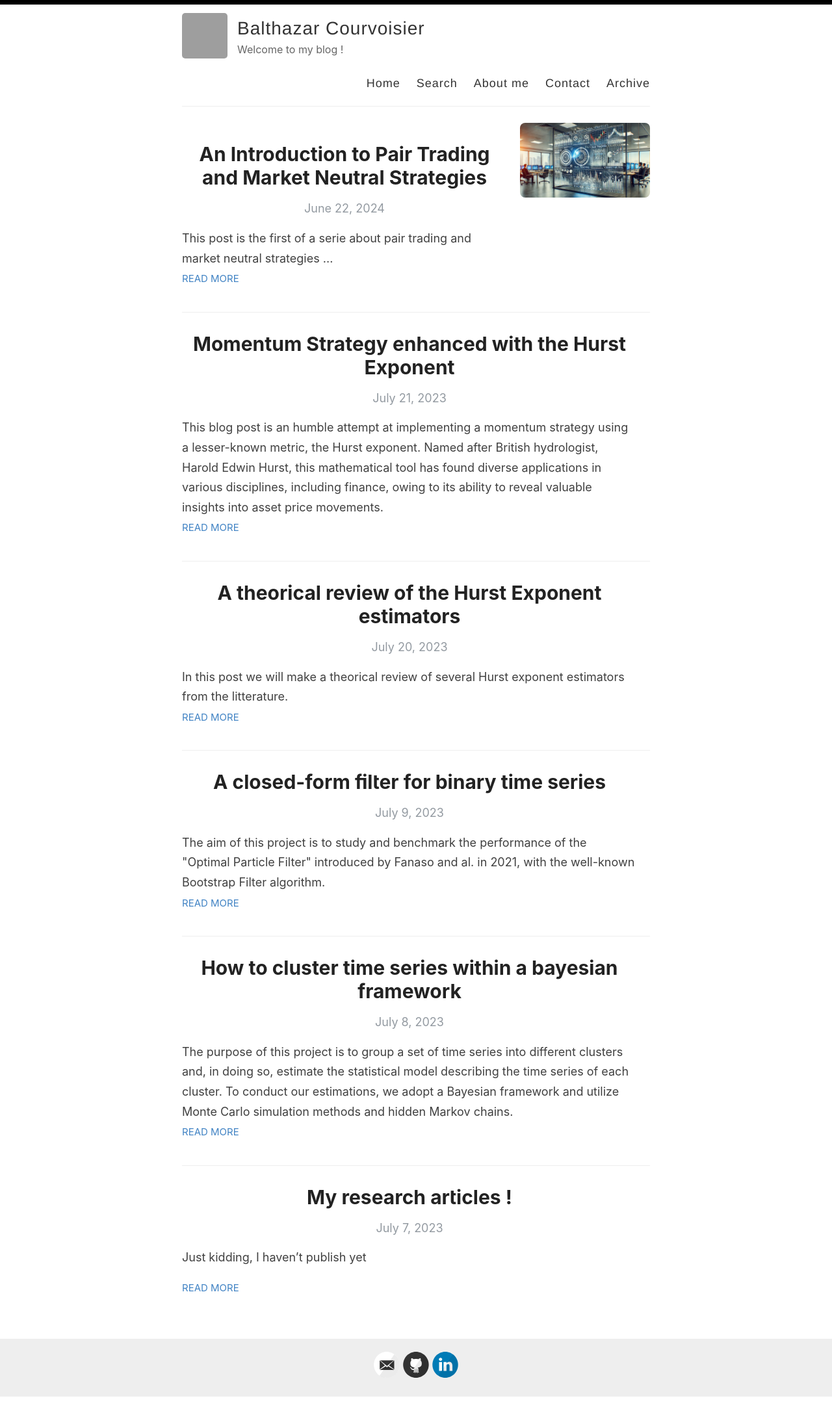
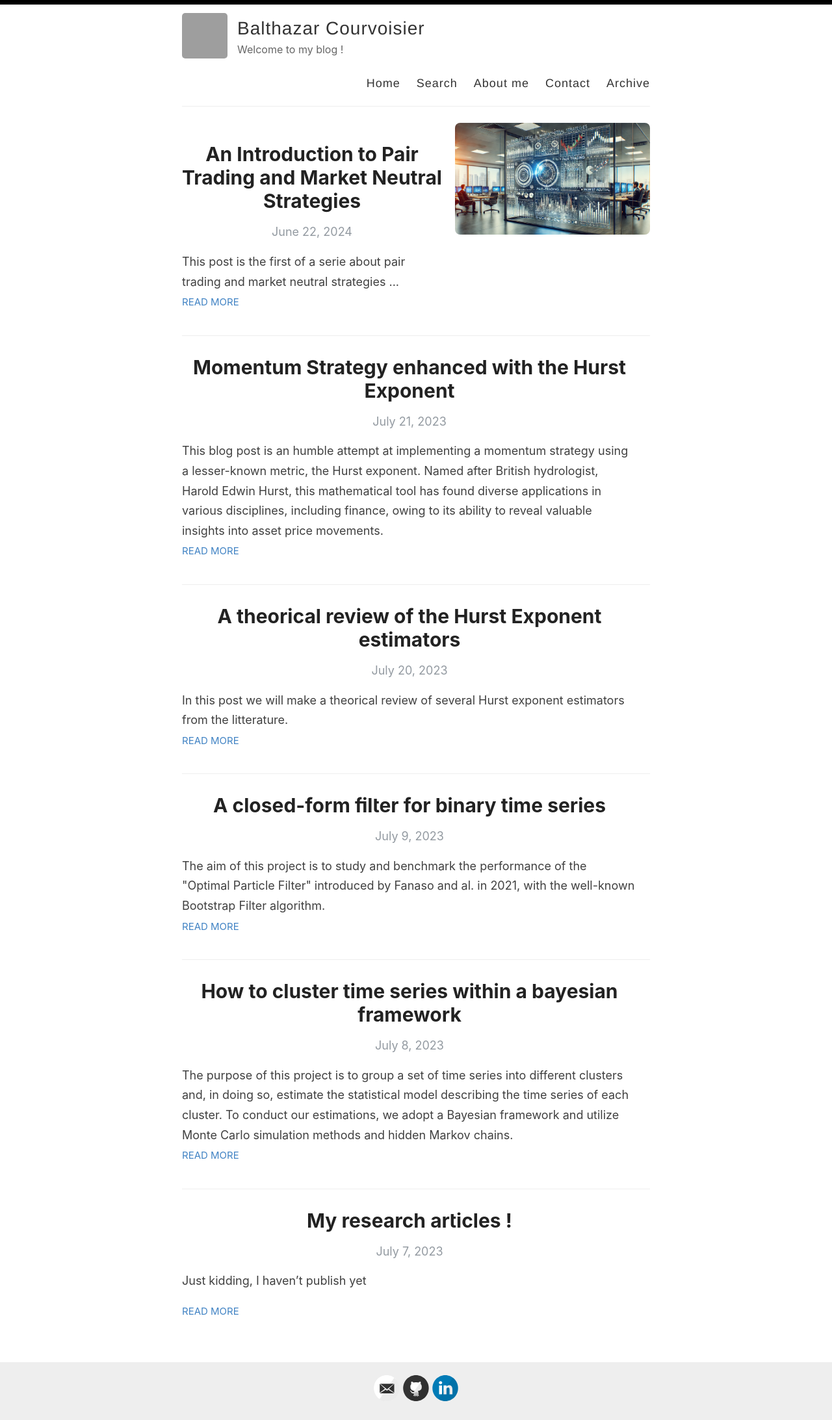
Before and after one commit to Zaltarba/blog, a Jekyll site: the page built from index.html, in a window 1280 px wide. Shown: the whole page at 65% size. Built offline with Jekyll 4.4.1, drawn with Linux system fonts in a browser that asks for light colours; the list of posts is cut into pages by our own code; before the commit the page ends 2149 px from its top, so only the background shows below that.

Commit message:
Update index.html

```diff
--- a/index.html
+++ b/index.html
@@ -19,7 +19,7 @@ layout: default
           <a href="{{ site.baseurl }}{{ post.url }}" class="read-more">Read More</a>
         </div>
         {% if post.image %}
-        <div class="post-image" style="width: 30%; min-width: 200px; max-width: 300px;">
+        <div class="post-image" style="width: 40%; min-width: 300px; max-width: 300px;">
           <img src="{{ site.baseurl }}{{ post.image }}" alt="{{ post.title | escape }}" style="width: 100%; height: auto; border-radius: 8px;">
         </div>
         {% endif %}
```
